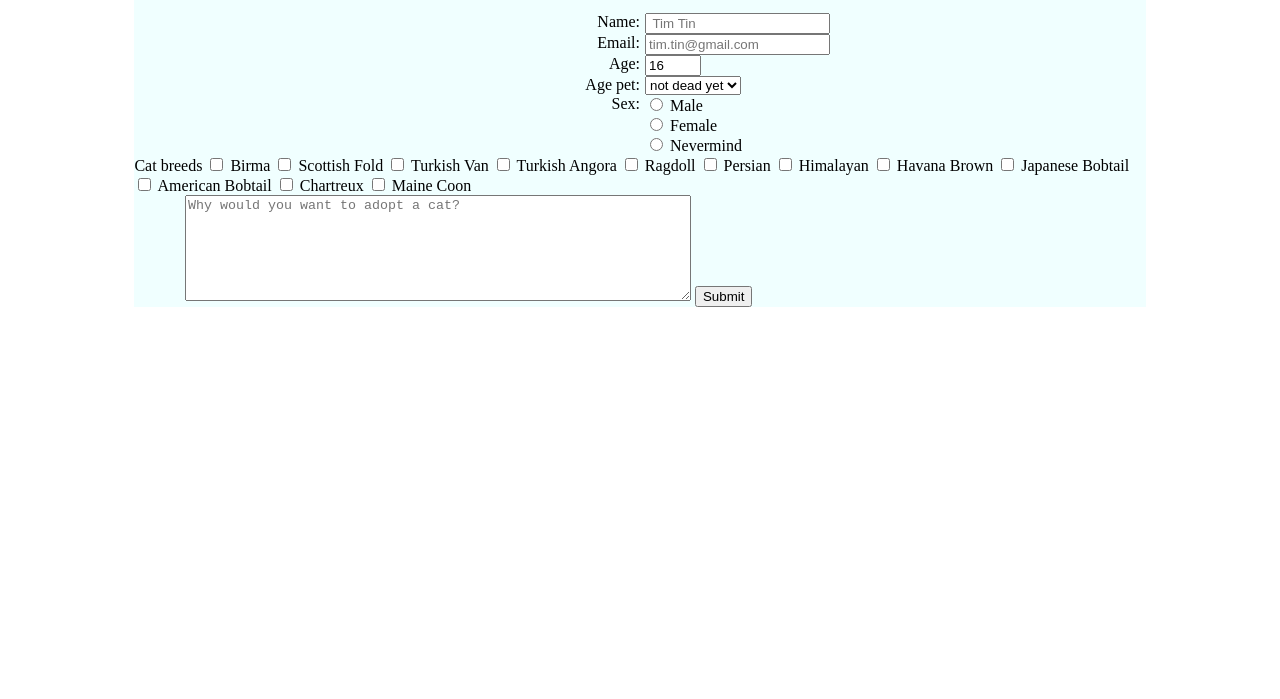
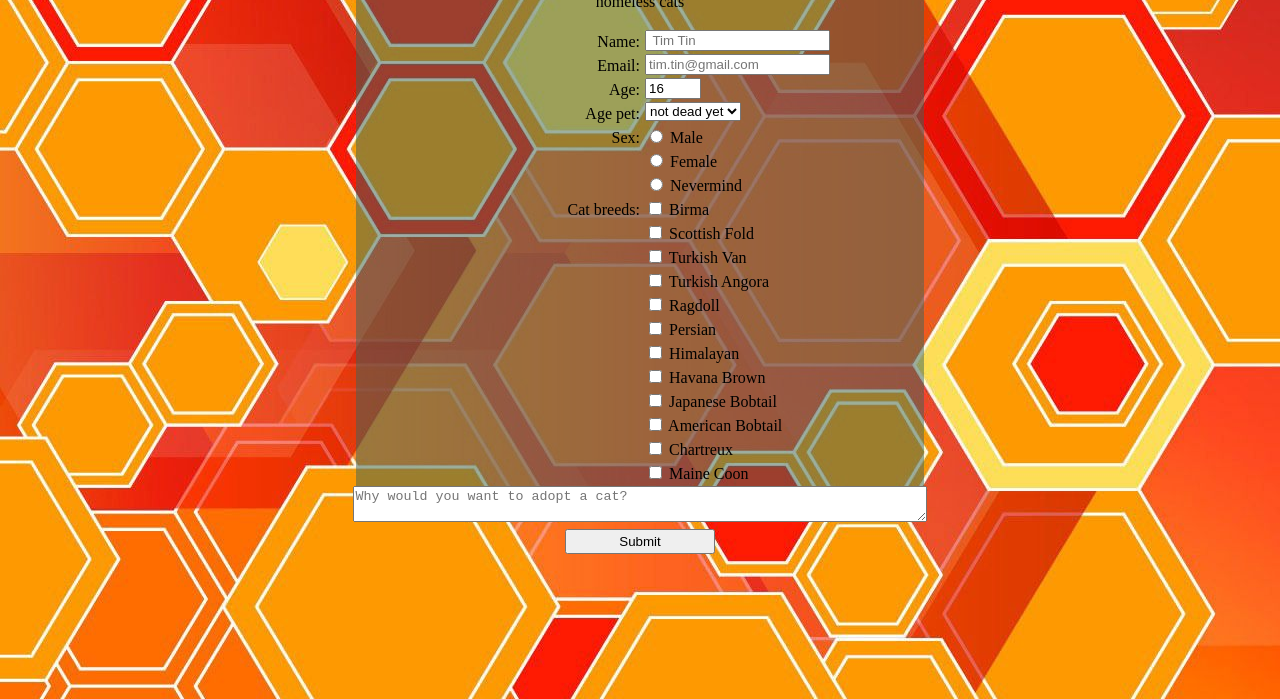
Before and after one commit to MafteiMugurel/freeCodeCamp-Survey-Form, a plain HTML site: page index.html in a window 1280 px wide. Shown: the part 101-800 px from the top of the page. Drawn offline with Linux system fonts and the light colour scheme.

Commit message:
something New

```diff
--- a/css.css
+++ b/css.css
@@ -1,12 +1,12 @@
 .container {
-    width: 80%;
+    width: 45%;
     margin: auto;
-    background: azure;
+    background: rgba(60, 100, 90, 0.500);
+
 }
 
 .box-1 {
     text-align: center;
-
 }
 
 .box-2 {
@@ -17,20 +17,19 @@
 
 
 .box-3 {
-
-
-
+    display: flex;
+    flex-flow: row;
+    width: 100%;
 }
 
 .box-4 {
-    width: 90%;
+
     margin: auto;
-
+    text-align: center;
 }
 .box-21, .box-22 {
     display: flex;
     flex-flow: column;
-
 }
 .box-21 {
     width: 50%;
@@ -40,3 +39,33 @@
 .box-22 {
     margin-left: 5px;
 }
+
+.bux-31, .box-32{
+    display: flex;
+    flex-flow: column;
+}
+
+.box-31 {
+    width: 50%;
+    text-align: right;
+}
+
+.box-32 {
+    margin-left: 5px;
+}
+body {
+    line-height: 1.5;
+    background-image: url(Background.jpg);
+
+}
+#textarea {
+    width: 45%;
+
+
+
+}
+#submit {
+    width: 150px;
+    height: 25px;
+
+}
--- a/index.html
+++ b/index.html
@@ -7,6 +7,7 @@
 </head>
 
 <body>
+
     <div class="container">
         <div class="box-1">
             <h1 id="title">
@@ -80,40 +81,85 @@
             </div>
 
             <div class="box-3">
-                    Cat breeds
 
+                <div class="box-31">
+                    <div>
+                        <label>Cat breeds:</label>
+                    </div>
+
+                </div>
+
+
+                <div class="box-32">
+                    <div>
                         <input type="checkbox" id="birma" name="birma" value="birma">
                         <label for="birma">Birma</label>
+                    </div>
+
+                    <div>
                         <input type="checkbox" id="Scottish Fold" name="Scottish Fold" value="Scottish Fold">
                         <label for="Scottish Fold">Scottish Fold</label>
+                    </div>
+
+                    <div>
                         <input type="checkbox" id="Turkish Van" name="Turkish Van" value="Turkish Van">
                         <label for="Turkish Van">Turkish Van</label>
+                    </div>
+
+                    <div>
                         <input type="checkbox" id="Turkish Angora" name="Turkish Angora" value="Turkish Angora">
                         <label for="Turkish Angora">Turkish Angora</label>
+                    </div>
+
+                    <div>
                         <input type="checkbox" id="Ragdoll" name="Ragdoll" value="Ragdoll">
                         <label for="Ragdoll">Ragdoll</label>
+                    </div>
+
+                    <div>
                         <input type="checkbox" id="Persian" name="Persian" value="Persian">
                         <label for="Persian">Persian</label>
+                    </div>
+
+                    <div>
                         <input type="checkbox" id="Himalayan" name="Himalayan" value="Himalayan">
                         <label for="Himalayan">Himalayan</label>
+                    </div>
+
+                    <div>
                         <input type="checkbox" id="Havana Brown" name="Havana Brown" value="Havana Brown">
                         <label for="Havana Brown">Havana Brown</label>
+                    </div>
+                    <div>
                         <input type="checkbox" id="Japanese Bobtail" name="Japanese Bobtail" value="Japanese Bobtail">
                         <label for="Japanese Bobtail">Japanese Bobtail</label>
+                    </div>
+
+                    <div>
                         <input type="checkbox" id="American Bobtail" name="American Bobtail" value="American Bobtail">
                         <label for="American Bobtail">American Bobtail</label>
+                    </div>
+
+                    <div>
                         <input type="checkbox" id="Chartreux" name="Chartreux" value="Chartreux">
                         <label for="Chartreux">Chartreux</label>
+                    </div>
+                    <div>
                         <input type="checkbox" id="Maine Coon" name="Maine Coon" value="Maine Coon">
                         <label for="Maine Coon">Maine Coon</label>
                     </div>
+                </div>
+            </div>
+    </div>
     <div class="box-4">
-                    <textarea name="message" style="width:500px; height:100px;"
+        <div>
+        <textarea name="message" id="textarea"
             placeholder="Why would you want to adopt a cat?"></textarea>
+        </div>
 
-
-
+        <div>
             <input type="submit" id="submit" value="Submit">
+        </div>
     </div>
     </form>
     </div>
```
Also changed, not shown: Background.jpg (added). Lines whose indentation alone changed are shown as unchanged.
